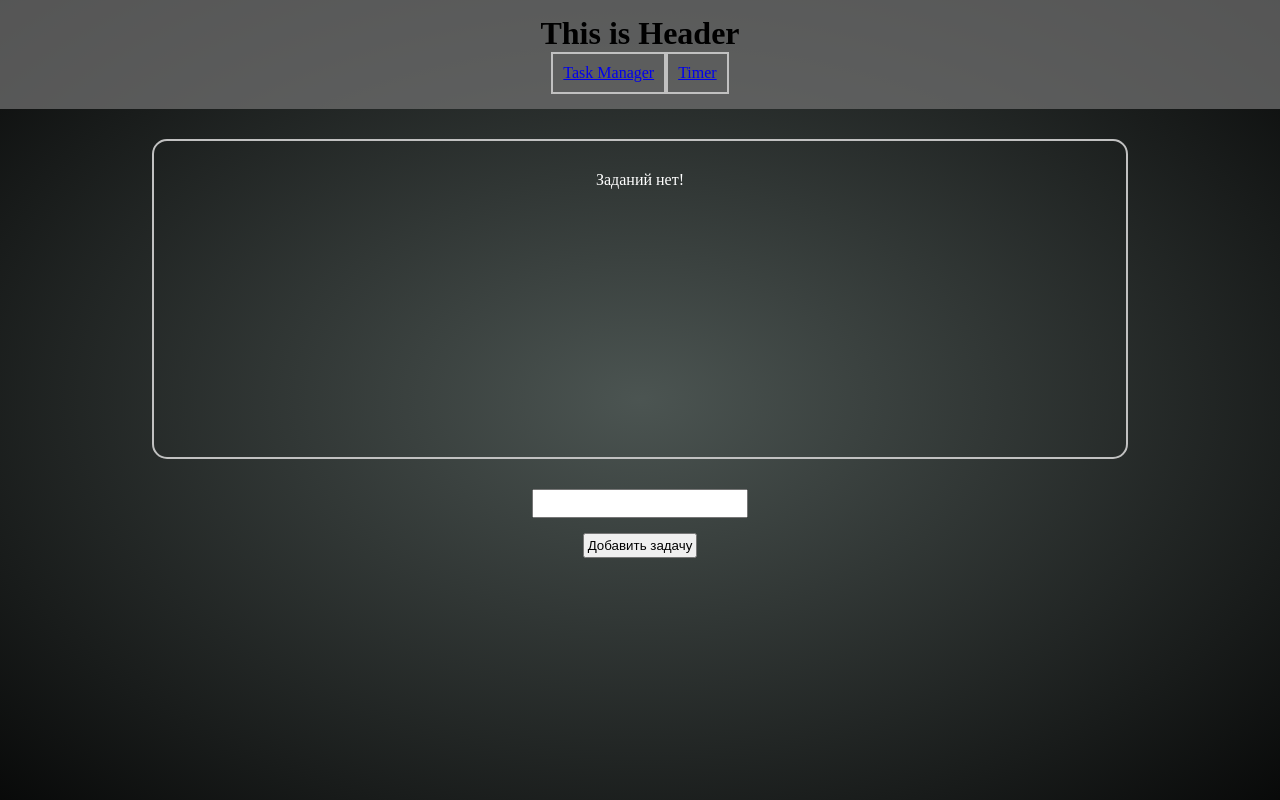
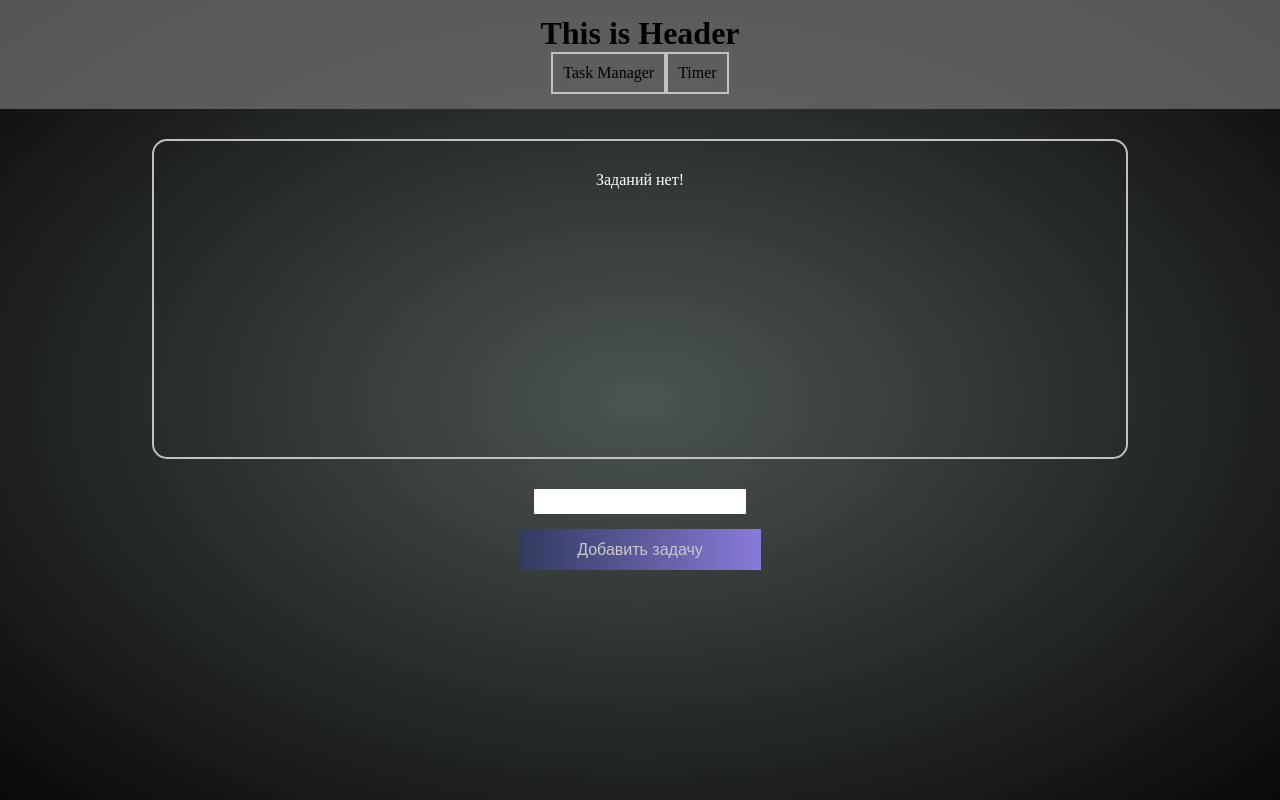
Before and after one commit to zcxcode/TaskHelper, a React (Create React App) app: page / in a window 1280 px wide. Built offline with nearby package versions, Linux system fonts and the light colour scheme; the HTML template or start-up script is replaced by a standard one.

Commit message:
fix types in timer

```diff
--- a/package.json
+++ b/package.json
@@ -1,6 +1,6 @@
 {
   "name": "todo",
-  "version": "0.0.1",
+  "version": "0.1.0",
   "private": true,
   "dependencies": {
     "@testing-library/jest-dom": "^5.16.5",
--- a/src/App.scss
+++ b/src/App.scss
@@ -17,9 +17,18 @@
   box-sizing: border-box;
 }
 
+input {
+  border: none;
+}
+
 input:active,
 input:focus {
   outline: none;
+}
+
+a {
+  text-decoration: none;
+  color: inherit;
 }
 
 .App {
--- a/src/App.tsx
+++ b/src/App.tsx
@@ -3,7 +3,6 @@ import "./App.scss";
 import Header from "./components/Header";
 import TaskPage from "./Pages/TaskPage";
 import TimerPage from "./Pages/TmerPage";
-
 
 export interface TaskItem {
   text: string;
--- a/src/components/Form/Form.style.scss
+++ b/src/components/Form/Form.style.scss
@@ -1,6 +1,10 @@
 :root {
   --form-padding: 30px;
   --input-padding: 5px 30px 5px 5px;
+  --button-font-size: 16px;
+  --button-line-height: 19px;
+  --button-font-color: #cacaca;
+  --button-background: linear-gradient(90deg, #303a5e 0%, #897bda 100%);
 }
 
 .form {
@@ -17,16 +21,27 @@
     transition: box-shadow 0.3s ease-in-out;
 
     &:hover {
-      box-shadow: 0 0 5px 5px #ec7a7a;
+      box-shadow: 0 0 3px var(--color-light);
     }
 
     &:focus,
     &:active {
-      box-shadow: 0 0 5px 5px #ec7a7a;
+      box-shadow: 0 0 3px var(--color-light);
     }
   }
 
   &__button {
-    padding: 3px;
+    padding: 11px 58px;
+    background: var(--button-background);
+    font-size: var(--button-font-size);
+    line-height: var(--button-line-height);
+    transition: filter .3s ease;
+    border: none;
+    cursor: pointer;
+    color: var(--button-font-color);
+
+    &:hover {
+      filter: drop-shadow(0 0 3px var(--color-light));
+    }
   }
 }
--- a/src/components/Timer/Timer.style.scss
+++ b/src/components/Timer/Timer.style.scss
@@ -6,9 +6,7 @@
   display: flex;
   flex-direction: column;
   align-items: center;
-  &__input {
 
-  }
   &__output {
     font-size: var(--timer-font-size);
     color: var(--color-gray);
--- a/src/components/Timer/Timer.tsx
+++ b/src/components/Timer/Timer.tsx
@@ -4,13 +4,16 @@ import "./Timer.style.scss";
 
 const Timer = () => {
   const [getTimer, setTimer] = useContext(StateContext).timer;
-  const input = useRef<HTMLInputElement>(null);
+  const inputSeconds = useRef<HTMLInputElement>(null);
+  const inputMinutes = useRef<HTMLInputElement>(null);
   const interval: MutableRefObject<any> = useRef(null);
 
   const startTimer = (e: React.MouseEvent<HTMLButtonElement, MouseEvent>) => {
-    const value: string | undefined = input.current?.value;
+    const seconds: number = +inputSeconds.current!.value;
+    const minutes: number = +inputMinutes.current!.value * 60;
+    const summary = seconds + minutes;
 
-    value?.match(/\d+/) ? setTimer(+value) : alert("Введите число");
+    summary.toString().match(/\d+/) ? setTimer(summary) : alert("Введите число");
 
     interval.current = setInterval(() => {
       setTimer((prev: number) => {
@@ -38,7 +41,8 @@ const Timer = () => {
         {getTimer % 60}
       </span>
 
-      <input className="timer__input" type="number" ref={input} />
+      <input className="timer__input" type="number" ref={inputMinutes} placeholder="Минуты"/>
+      <input className="timer__input" type="number" ref={inputSeconds} placeholder="Секунды"/>
 
       <button className="timer__start" onClick={startTimer}>
         Запустить
```
